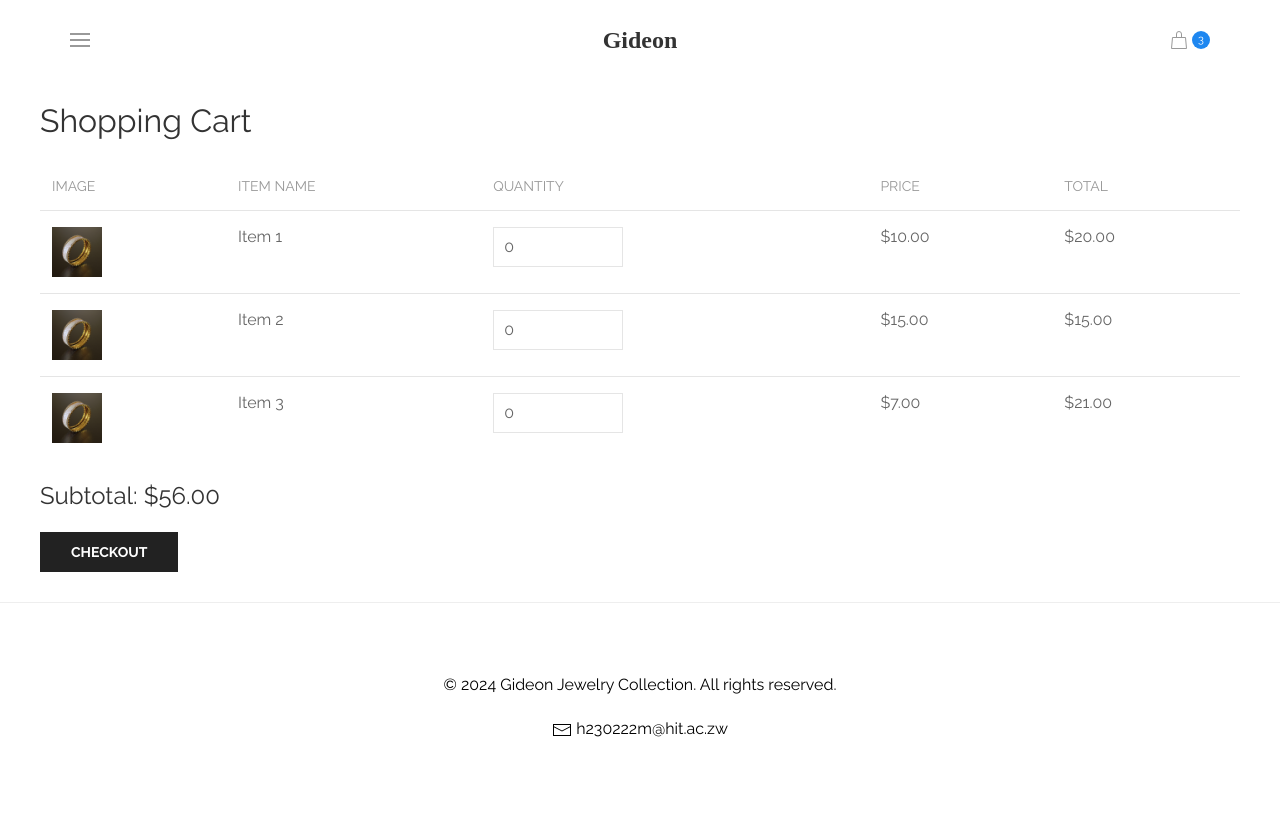
After one commit to PMagombedze/gideoAPI, a Flask app: page /cart in a window 1280 px wide. The commit adds this page. Run offline with Flask 3, Linux system fonts and the light colour scheme; some libraries are stand-ins or nearby versions; some web fonts are replaced.

Commit message:
create shopping cart

```diff
--- /dev/null
+++ b/templates/cart.html
@@ -0,0 +1,50 @@
+{% include 'imports.html' %}
+{% include 'navbar.html' %}
+
+
+<!---table showing items-->
+<div class="uk-container">
+    <h2 style="font-family: Raleway, sans-serif;">Shopping Cart</h2>
+    <table class="uk-table uk-table-divider">
+        <thead>
+            <tr>
+                <th>Image</th>
+                <th>Item Name</th>
+                <th>Quantity</th>
+                <th>Price</th>
+                <th>Total</th>
+            </tr>
+        </thead>
+        <tbody>
+            <tr>
+                <td><img src="../static/landing.jpg" alt="Item 1" style="width: 50px; height: 50px;"></td>
+                <td>Item 1</td>
+                <td><input class="uk-input uk-form-width-small" type="number" name="" min="0" value="0" id=""></td>
+                <td>$10.00</td>
+                <td>$20.00</td>
+            </tr>
+            <tr>
+                <td><img src="../static/landing.jpg" alt="Item 2" style="width: 50px; height: 50px;"></td>
+                <td>Item 2</td>
+                <td><input class="uk-input uk-form-width-small" type="number" name="" min="0" value="0" id=""></td>
+                <td>$15.00</td>
+                <td>$15.00</td>
+            </tr>
+            <tr>
+                <td><img src="../static/landing.jpg" alt="Item 3" style="width: 50px; height: 50px;"></td>
+                <td>Item 3</td>
+                <td><input class="uk-input uk-form-width-small" type="number" name="" min="0" value="0" id=""></td>
+                <td>$7.00</td>
+                <td>$21.00</td>
+            </tr>
+        </tbody>
+    </table>
+    <div class="uk-margin">
+        <h3 style="font-family: Raleway, sans-serif;">Subtotal: $56.00</h3>
+        <button class="uk-button uk-button-secondary uk-text-bold">Checkout</button>
+    </div>
+</div>
+
+<div style="margin-bottom: 30px;"></div>
+
+{% include 'footer.html' %}
--- a/templates/navbar.html
+++ b/templates/navbar.html
@@ -9,7 +9,7 @@
 
     <div class="uk-navbar-center">
         <a class="uk-navbar-item uk-logo uk-text-bold uk-text-large" style="font-family: Cormorant Unicase, serif;"
-            href="#">Gideon</a>
+            href="/">Gideon</a>
     </div>
 
     <div class="uk-navbar-right">
--- a/views.py
+++ b/views.py
@@ -2,9 +2,9 @@ from flask import Blueprint, render_template
 
 products = Blueprint('products', __name__)
 
-@products.route('/products')
+@products.route('/cart')
 def dash():
-    return render_template('products.html')
+    return render_template('cart.html')
 
 
 @products.route('/')
```
Also changed, not shown: templates/products.html (deleted).
